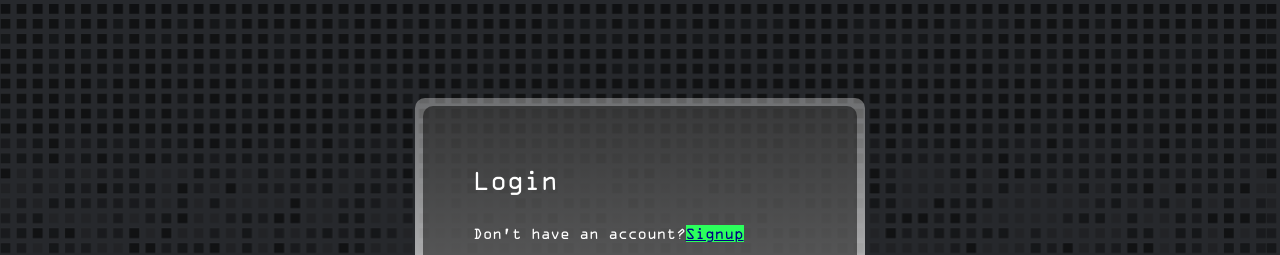
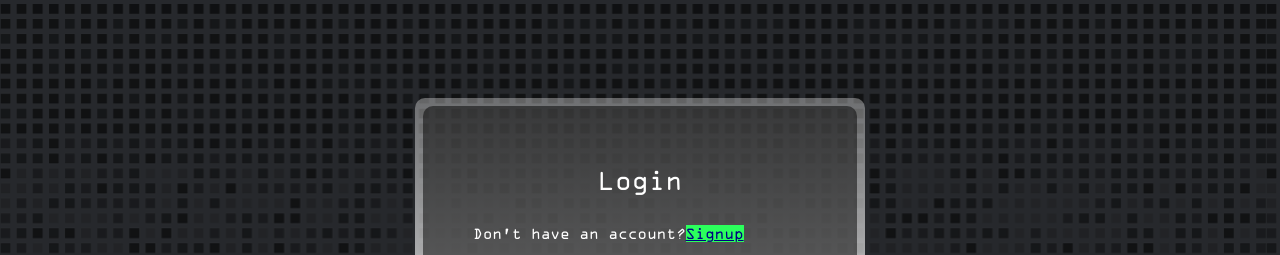
Before and after one commit to Jpayne07/Fullstack_Portfolio_Banking_app, a React (Create React App) app in the folder client/: page /login in a window 1280 px wide. Shown: the top 255 px of the page. Built offline with nearby package versions, Linux system fonts and the light colour scheme; no server answers.

Commit message:
fix header

```diff
--- a/client/src/Styling/Forms.css
+++ b/client/src/Styling/Forms.css
@@ -68,7 +68,8 @@
     }
     .login_header h2{
         font-size: 1.75rem;
-        padding:10px 0;
+        padding:10px;
+        text-align: center;
     }
 
 
```
